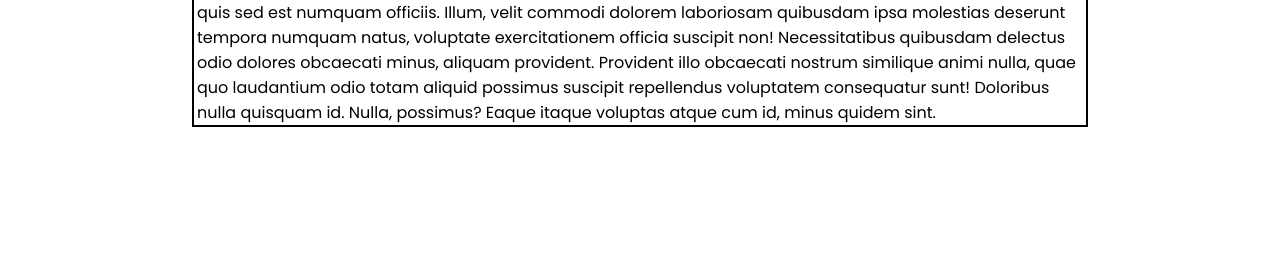
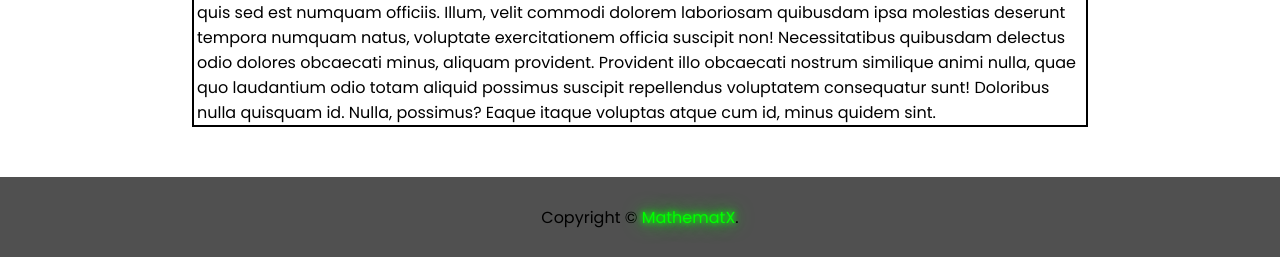
Before and after one commit to MathematX/Blog-project, a plain HTML site: page index.html in a window 1280 px wide. Shown: the part 626-883 px from the top of the page. Before the commit the page ends 800 px from the top, so only its background shows below. Drawn offline with Linux system fonts and the light colour scheme.

Commit message:
This commit add the footer

```diff
--- a/index.html
+++ b/index.html
@@ -60,7 +60,9 @@
     </div>
   </main>
 
-  <footer></footer>
+  <footer>
+    <p>Copyright © <span>MathematX</span>.</p>
+  </footer>
 
   <script src="./scripts/script.js"></script>
 </body>
--- a/styles/style.css
+++ b/styles/style.css
@@ -69,6 +69,22 @@ header{
   padding: 0 3px;
 }
 
+/* FOOTER */
+footer {
+  height: 80px;
+  background: #505050;
+  margin-top: 50px;
+  display: flex;
+  justify-content: center;
+  align-items: center;
+}
+
+footer span{
+  color: lime;
+  text-shadow: 0 0 5px lime, 0 0 10px lime, 0 0 20px lime;
+}
+
+/* RESPONSIVE FEATURE */
 @media only screen and (max-width: 600px) {
   .form-container input#txt-title{
     align-self: stretch;
```
